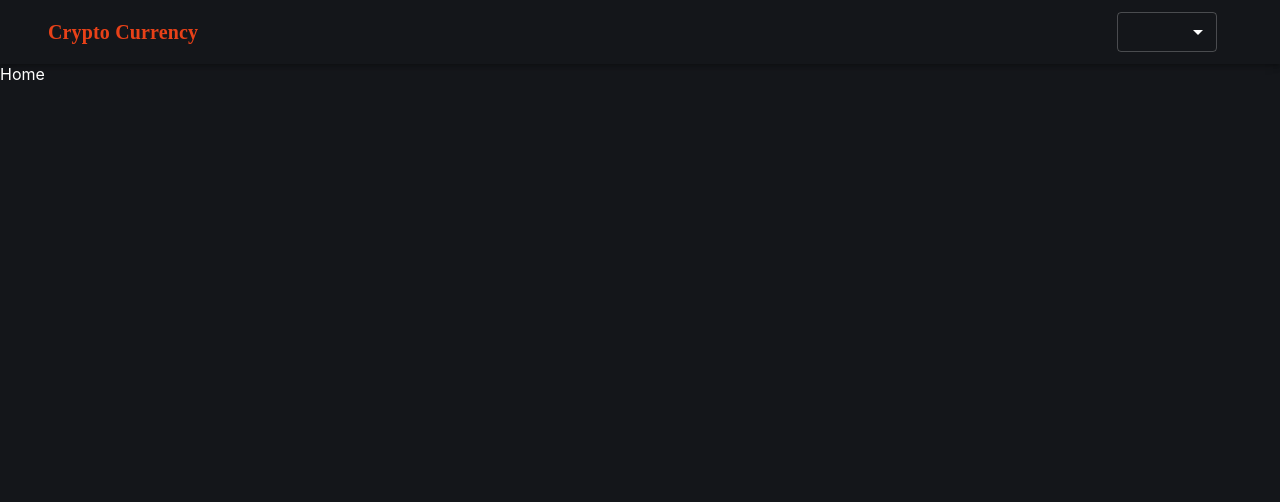
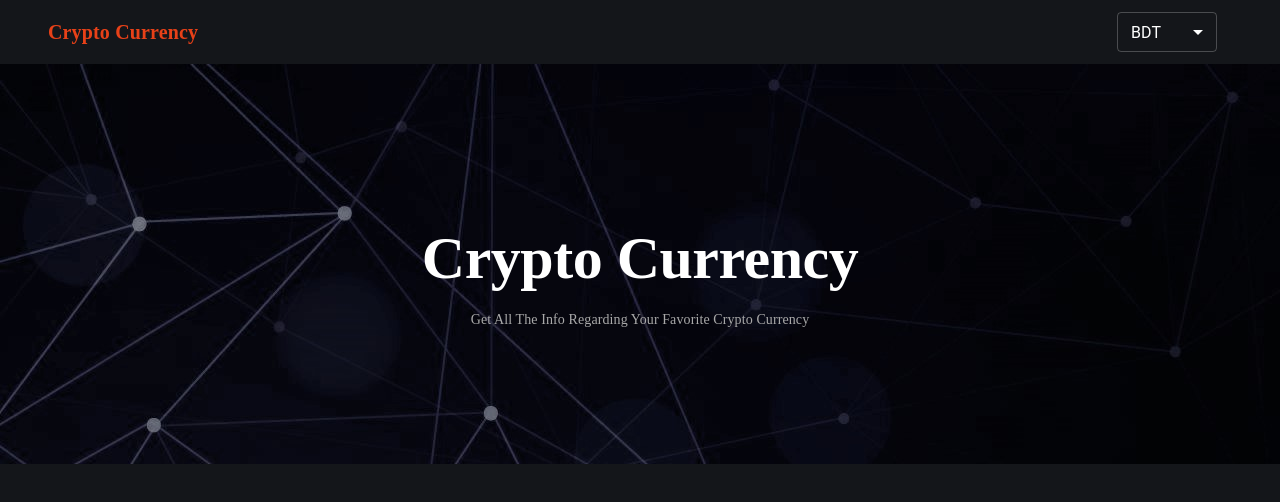
Before and after one commit to asifhjahid/crytocurrency-tracker, a React (Create React App) app: page / in a window 1280 px wide. Shown: the top 502 px of the page. Built offline with nearby package versions, Linux system fonts and the light colour scheme.

Commit message:
complete banner

```diff
--- /dev/null
+++ b/src/components/Banner.js
@@ -0,0 +1,57 @@
+import { Container, makeStyles, Typography } from '@material-ui/core'
+import React from 'react'
+
+
+const useStyles = makeStyles(()=>({
+    banner:{
+        backgroundImage:"url(./banner.jpg)",
+    },
+    bannerContent:{
+        height:400,
+        display:'flex',
+        flexDirection:'column',
+        paddingTop:25,
+        justifyContent:'space-around',
+    },
+    titleLine: {
+        display: "flex",
+        height: "40%",
+        flexDirection: "column",
+        justifyContent: "center",
+        textAlign: "center",
+      },
+}))
+
+export default function Banner() {
+    const classes  = useStyles()
+    return (
+        <div className={classes.banner}>
+            <Container className={classes.bannerContent}>
+               <div className={classes.titleLine}>
+               <Typography
+                 variant='h2'
+                 style={{
+                     fontWeight:'bold',
+                     marginBottom:15,
+                     fontFamily:'Montserrat'
+                 }}
+                >
+                    Crypto Currency
+                </Typography>
+                <Typography
+                 variant='subtitle2'
+                 style={{
+                     color:'darkgrey',
+                     textTransform:'capitalize',
+                     fontFamily:'Montserrat',
+
+                 }}
+
+                >
+                    Get all the info regarding your favorite crypto currency
+                </Typography>
+               </div>
+            </Container>
+        </div>
+    )
+}
--- a/src/components/Header.js
+++ b/src/components/Header.js
@@ -2,6 +2,7 @@ import { AppBar, Container, makeStyles, MenuItem, Select, ThemeProvider, Toolbar
 import createTheme from '@material-ui/core/styles/createTheme';
 import React from 'react';
 import { useNavigate } from 'react-router-dom';
+import { CryptoState } from '../context/CryptoContext';
 
 
 const useStyles = makeStyles(()=>({
@@ -17,6 +18,10 @@ const useStyles = makeStyles(()=>({
 export default function Header() {
     const classes = useStyles();
     const navigate = useNavigate();
+
+    const { currency, setCurrency } = CryptoState();
+    console.log(currency);
+
     const darkTheme = createTheme({
         palette:{
             primary:{
@@ -43,8 +48,13 @@ export default function Header() {
                      width:100,
                      height:40,
                      marginRight:15,
-                 }}>
-                     <MenuItem value={'UDS'}>USD</MenuItem>
+                 }}
+
+                 value={currency}
+                 onChange={(e)=>setCurrency(e.target.value)}
+
+                 >
+                     <MenuItem value={'USD'}>USD</MenuItem>
                      <MenuItem value={'BDT'}>BDT</MenuItem>
                  </Select>
              </Toolbar>
--- /dev/null
+++ b/src/context/CryptoContext.js
@@ -0,0 +1,25 @@
+import React, { createContext, useContext, useEffect, useState } from 'react';
+
+
+const Crypto = createContext();
+
+const CryptoContext=({children})=>{
+    const [ currency, setCurrency] = useState('BDT');
+    const [symbol, setSymbol] = useState('৳');
+
+    useEffect(()=>{
+        if(currency ==='BDT') setSymbol('৳');
+        else if(currency === 'USD') setSymbol('$');
+    },[currency]);
+    return (
+        <Crypto.Provider value={{currency,symbol,setCurrency}}>
+            {children}
+        </Crypto.Provider>
+    )
+}
+
+export default CryptoContext;
+
+export const CryptoState=()=>{
+    return useContext(Crypto);
+}
--- a/src/index.js
+++ b/src/index.js
@@ -1,7 +1,14 @@
 import React from 'react';
 import ReactDOM from 'react-dom';
 import App from './App';
+import CryptoContext from './context/CryptoContext';
 import './index.css';
 
 
-ReactDOM.render(<App />,document.getElementById('root'));
+ReactDOM.render(
+        <CryptoContext>
+             <App />
+        </CryptoContext>,
+
+        document.getElementById('root')
+);
--- a/src/pages/Home.js
+++ b/src/pages/Home.js
@@ -1,9 +1,10 @@
 import React from 'react'
+import Banner from '../components/Banner'
 
 export default function Home() {
     return (
         <div>
-            Home
+            <Banner />
         </div>
     )
 }
```
Also changed, not shown: public/banner.jpg (added).
